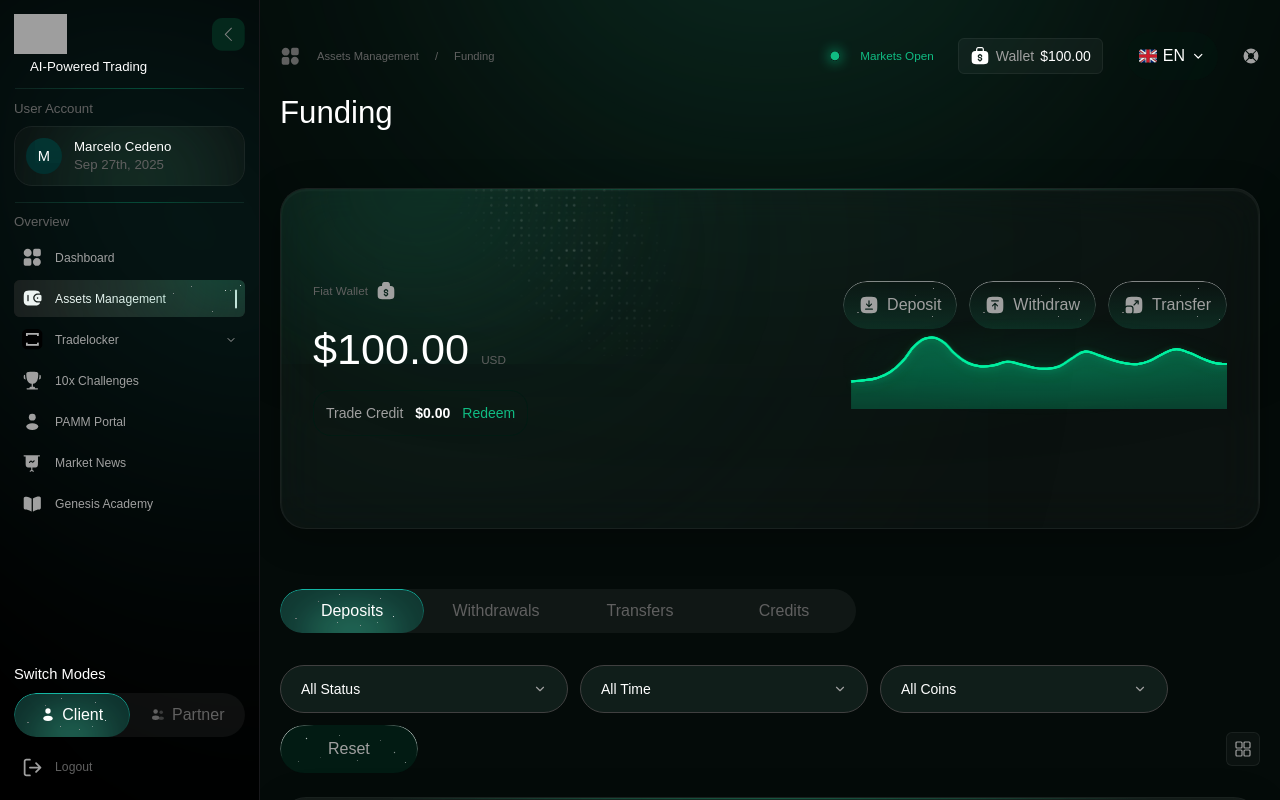
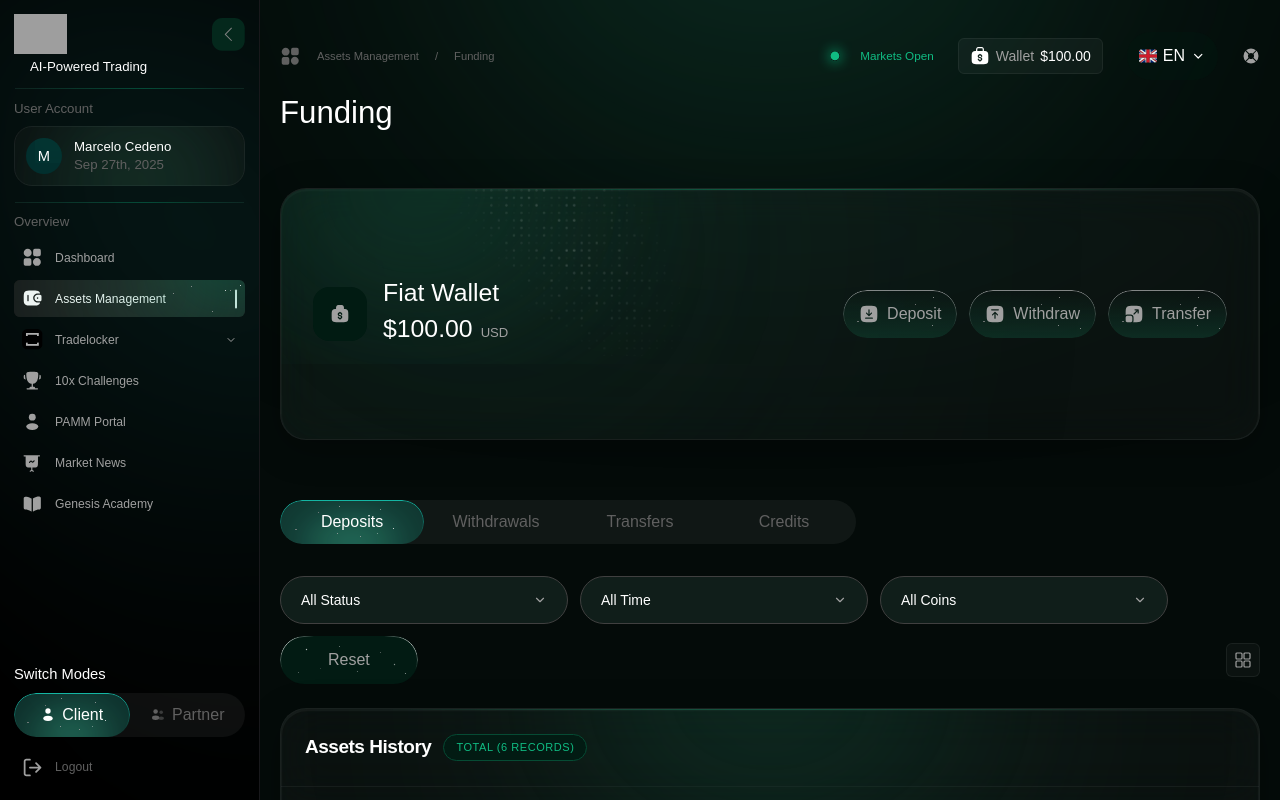
Before and after one commit to Mdx2025/GenesisFxDashboardMDX, a React (Vite) app: page /assets-management in a window 1280 px wide. Built offline with nearby package versions, Linux system fonts and the light colour scheme; grey boxes are pictures that could not be loaded; a web font is replaced by a local one.

Commit message:
refactor: unify GlassBannerCard internal layout across academy and assets-management pages

```diff
--- a/src/pages/AcademyPage.tsx
+++ b/src/pages/AcademyPage.tsx
@@ -35,24 +35,24 @@ function LearningJourneyCard() {
 
   return (
     <GlassBannerCard className="w-full">
-      <div className="flex flex-col xl:flex-row xl:items-center xl:justify-between gap-6 3xl:gap-10">
-        <div className="flex items-center gap-4 3xl:gap-5 4xl:gap-7 shrink-0">
-          <div className="w-[72px] h-[72px] 3xl:w-[90px] 3xl:h-[90px] 4xl:w-[110px] 4xl:h-[110px] rounded-[20px] 3xl:rounded-[24px] 4xl:rounded-[28px] bg-[#011b12] flex items-center justify-center shrink-0">
-            <AcademyCapIcon size={30} />
+      <div className="flex flex-col xl:flex-row xl:items-center xl:justify-between gap-6">
+        <div className="flex items-center gap-4 shrink-0">
+          <div className="w-[54px] h-[54px] rounded-[16px] bg-[#011b12] flex items-center justify-center shrink-0">
+            <AcademyCapIcon size={26} />
           </div>
           <div className="flex flex-col gap-1">
-            <h2 className="text-white text-[clamp(1.5rem,0.75rem+1.5vw,3.125rem)] font-normal leading-none">
+            <h2 className="text-white text-[clamp(1.25rem,0.75rem+1vw,2.25rem)] font-normal leading-none">
               Your Learning Journey
             </h2>
-            <p className="text-gfx-neutral-500 text-[clamp(0.875rem,0.6rem+0.5vw,1.5rem)] font-normal">
+            <p className="text-gfx-neutral-500 text-[clamp(0.75rem,0.5rem+0.4vw,1.125rem)] font-normal">
               {completed} of {total} courses completed
             </p>
           </div>
         </div>
 
-        <div className="flex flex-col gap-3 3xl:gap-4 flex-1 min-w-0 xl:items-end">
-          <div className="flex items-center gap-3 w-full xl:max-w-[492px] 3xl:xl:max-w-[615px] 4xl:xl:max-w-[740px]">
-            <div className="flex-1 h-1 3xl:h-1.5 bg-[#0f1e19] rounded-full overflow-hidden">
+        <div className="flex flex-col gap-2 flex-1 min-w-0 xl:items-end">
+          <div className="flex items-center gap-3 w-full xl:max-w-[420px]">
+            <div className="flex-1 h-1 bg-[#0f1e19] rounded-full overflow-hidden">
               <div
                 className="h-full bg-gfx-green-500 rounded-full transition-all duration-500"
                 style={{ width: `${Math.max(pct, 2)}%` }}
@@ -60,17 +60,17 @@ function LearningJourneyCard() {
             </div>
             <span className="text-white text-body2 font-medium shrink-0">{pct}%</span>
           </div>
-          <div className="flex items-center gap-5 3xl:gap-7 4xl:gap-9 flex-wrap">
+          <div className="flex items-center gap-5 flex-wrap">
             <div className="flex items-center gap-2">
-              <span className="w-1.5 h-1.5 3xl:w-2 3xl:h-2 rounded-full bg-gfx-green-500" />
+              <span className="w-1.5 h-1.5 rounded-full bg-gfx-green-500" />
               <span className="text-white text-body2 font-medium">{completed} done</span>
             </div>
             <div className="flex items-center gap-2">
-              <span className="w-1.5 h-1.5 3xl:w-2 3xl:h-2 rounded-full bg-gfx-green-500" />
+              <span className="w-1.5 h-1.5 rounded-full bg-gfx-green-500" />
               <span className="text-white text-body2 font-medium">{inProgress} in progress</span>
             </div>
             <div className="flex items-center gap-2">
-              <span className="w-1.5 h-1.5 3xl:w-2 3xl:h-2 rounded-full bg-[#606060]" />
+              <span className="w-1.5 h-1.5 rounded-full bg-[#606060]" />
               <span className="text-white text-body2 font-medium">{notStarted} not started</span>
             </div>
           </div>
--- a/src/pages/AssetsManagementPage.tsx
+++ b/src/pages/AssetsManagementPage.tsx
@@ -6,7 +6,6 @@ import { GlassCard, SparkleButton, ModeToggle, FloatingNavBar, Badge, GlassSelec
 import { DepositIcon, WithdrawIcon, TransferIcon, ChevronDownIcon } from '@/components/icons'
 import { TransferModal } from '@/components/dashboard/TransferModal'
 import { TransferProcessingModal } from '@/components/dashboard/TransferProcessingModal'
-import { PortfolioChart, defaultChartConfig } from '@/components/charts/PortfolioChart'
 import { assetTransactions, TAB_TO_TYPE } from '@/data/assets-history'
 import { STATUS_STYLES } from '@/constants/colors'
 import type { AssetTransaction, TransactionType, CoinType } from '@/data/assets-history'
@@ -150,23 +149,22 @@ export default function AssetsManagementPage() {
 
           <section aria-label="Fiat Wallet" className="py-7 md:py-15">
             <GlassBannerCard>
-              <div className="flex flex-col xl:flex-row xl:items-start xl:justify-between gap-6">
-                <div>
-                  <div className="flex items-center gap-2 mb-4">
-                    <span className="text-gfx-neutral-300 text-body2">Fiat Wallet</span>
+              <div className="flex flex-col xl:flex-row xl:items-center xl:justify-between gap-6">
+                <div className="flex items-center gap-4 shrink-0">
+                  <div className="w-[54px] h-[54px] rounded-[16px] bg-[#011b12] flex items-center justify-center shrink-0">
                     <WalletIcon />
                   </div>
-                  <div className="flex items-baseline gap-3 mb-2">
-                    <span className="text-white font-normal text-[clamp(2rem,1.5rem+1.5vw,3.5rem)]">$100.00</span>
-                    <span className="text-gfx-neutral-300 text-body2">USD</span>
-                  </div>
-                  <div className="flex items-center gap-3 border border-gfx-green-100 rounded-lg p-3">
-                    <span className="text-gfx-neutral-500 text-sm">Trade Credit</span>
-                    <span className="text-white text-sm font-semibold">$0.00</span>
-                    <button className="text-gfx-green-500 text-sm hover:underline cursor-pointer focus-visible:ring-2 focus-visible:ring-gfx-green-500 focus-visible:outline-none rounded">Redeem</button>
+                  <div className="flex flex-col gap-1">
+                    <h2 className="text-white text-[clamp(1.25rem,0.75rem+1vw,2.25rem)] font-normal leading-none">
+                      Fiat Wallet
+                    </h2>
+                    <div className="flex items-baseline gap-2">
+                      <span className="text-white text-[clamp(1.25rem,0.75rem+1vw,2.25rem)] font-normal">$100.00</span>
+                      <span className="text-gfx-neutral-500 text-[clamp(0.75rem,0.5rem+0.4vw,1.125rem)]">USD</span>
                     </div>
                   </div>
-                <div className="flex flex-col w-full xl:w-auto xl:shrink-0">
+                </div>
+
                 <div className="flex items-center gap-3 flex-wrap">
                   <SparkleButton onClick={() => navigate('/deposit')}>
                     <span className="flex items-center gap-2">
@@ -186,10 +184,6 @@ export default function AssetsManagementPage() {
                       <span>Transfer</span>
                     </span>
                   </SparkleButton>
-                  </div>
-                  <div className="h-[100px] w-full min-w-0 -mt-3 relative">
-                    <PortfolioChart config={{ ...defaultChartConfig, gridOpacity: 0, highlightIndex: -1 }} />
-                  </div>
                 </div>
               </div>
             </GlassBannerCard>
```
Lines whose indentation alone changed are shown as unchanged.
